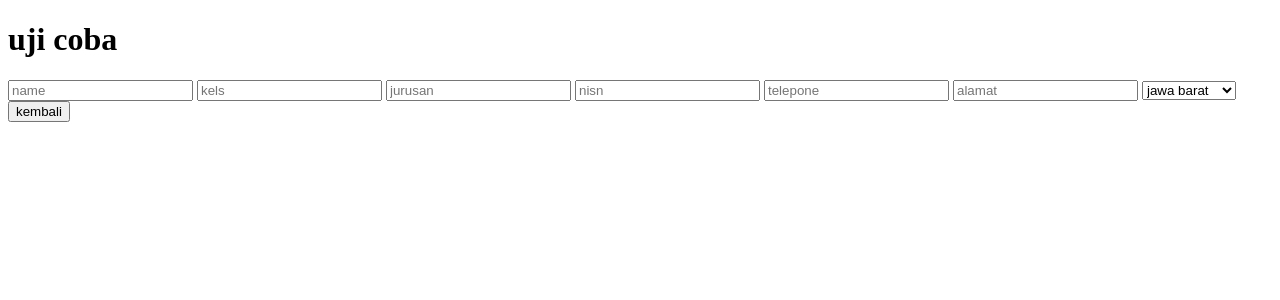
After one commit to Zydanadha/login_system, a PHP site: page /ujicoba.php in a window 1280 px wide. The commit adds this page. Shown: the top 300 px of the page. Run offline with PHP 8.4, Linux system fonts and the light colour scheme.

Commit message:
uji coba

```diff
--- a/datapenguna_owner.php
+++ b/datapenguna_owner.php
@@ -52,6 +52,7 @@ $users = $conn->query("SELECT id, username, role, password FROM user WHERE role
     <table>
         <tr>
             <th>ID</th>
+              <th>password</th>
               <th>Username</th>
             <th>Role</th>
 
--- a/login.php
+++ b/login.php
@@ -128,7 +128,7 @@ button:active {
 }
 
 p {
-    color: red;
+    color: blueviolet;
     font-size: 14px;
     margin-top: 15px;
     font-weight: 500;
--- /dev/null
+++ b/ujicoba.php
@@ -0,0 +1,29 @@
+<!DOCTYPE html>
+<html lang="en">
+<head>
+    <meta charset="UTF-8">
+    <meta name="viewport" content="width=device-width, initial-scale=1.0">
+    <title>Document</title>
+</head>
+<body>
+    <h1>uji coba</h1>
+    <form action="proses.php" method="post">
+        <input type="text" name="nama" placeholder="name">
+        <input type="text" name="kelas" placeholder="kels">
+        <input type="text" name="jurusan" placeholder="jurusan">
+        <input type="text" name="nisn" placeholder="nisn">
+        <input type="number" name="telepone" placeholder="telepone">
+        <input type="text" name="alamat" placeholder="alamat">
+        <select name="" id="">
+            <option value="jawa barat">jawa barat</option>
+            <option value="kalimantan">kalimantan</option>
+            <option value="papua">papua</option>
+            <option value="jawa tengah">jawa tengah</option>
+            <option value="bali">bali</option>
+        </select>
+        <button>
+            kembali
+        </button>
+    </form>
+</body>
+</html>
```
